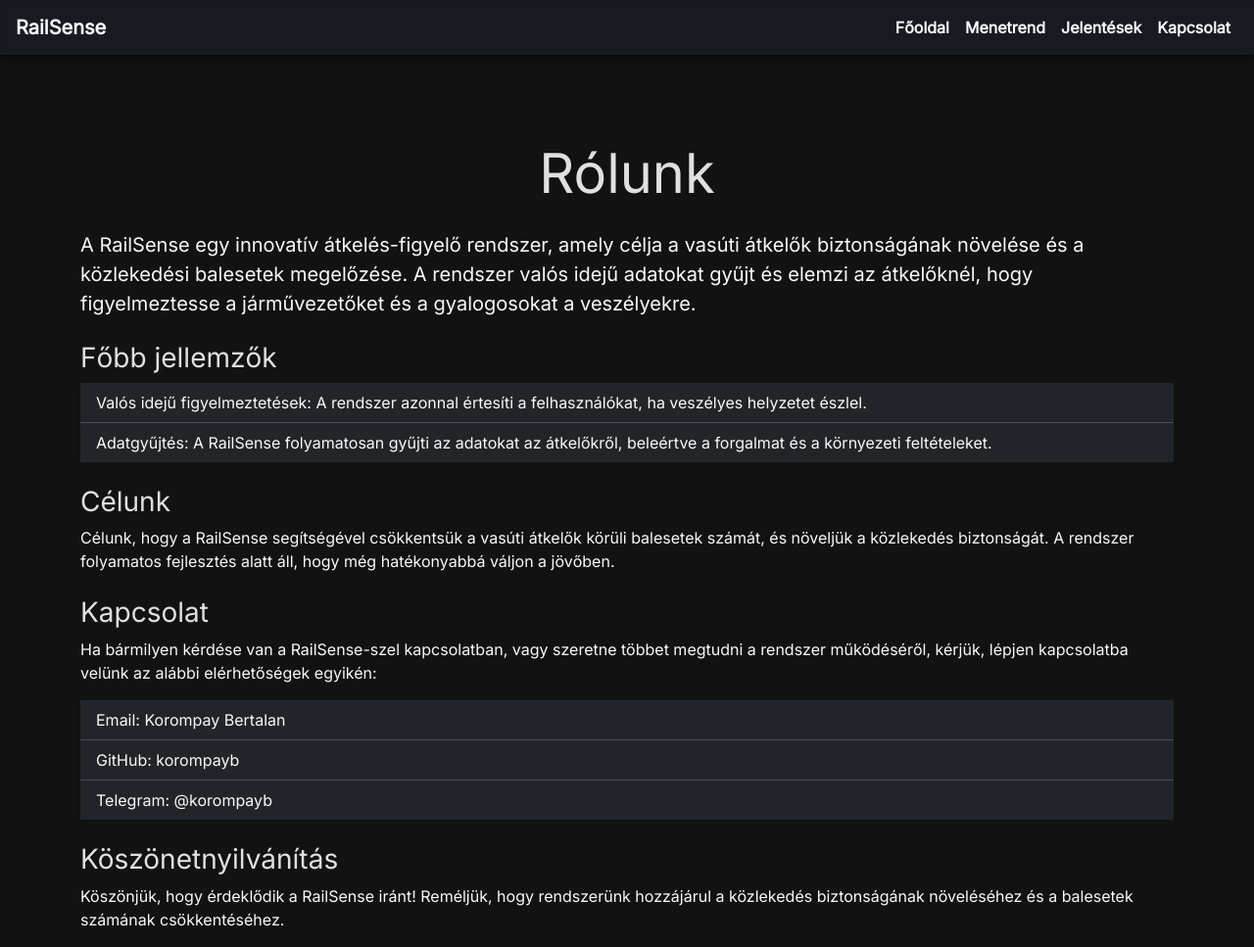
After one commit to korompayb/railsenseV2, a Flask app: page /about in a window 1280 px wide. The commit adds this page. Shown: the whole page at 98% size. Run offline with Flask 3, Linux system fonts and the light colour scheme.

Commit message:
fixed-error-handling

```diff
--- a/app.py
+++ b/app.py
@@ -77,83 +77,74 @@ def update_coordinates():
     print(lat, lon)
     return redirect('/')
 
+@app.route('/about')
+def about():
+    return render_template('about.html')
 
+@app.route('/connection_error')
+def connection_error():
+    return render_template('connection_error.html')
 
 @app.route('/')
 def fullscreen_map():
-    # Az URL, ahonnan le kell kérni a HTML tartalmat
-    # A railsense route hívása
-    railsense_html = index()  # A railsense() funkció helyi hívása
-    # A BeautifulSoup használata a HTML kinyeréséhez
+    # Get HTML content from railsense route
+    railsense_html = index()
     soup = BeautifulSoup(railsense_html, 'html.parser')
     card_div = soup.find('div', {'class': 'card', 'style': 'max-width: 30rem;'})
 
-    # Ellenőrzés, hogy megtaláltuk-e a kért divet
+    # Initialize variables with default "no train" values
+    description = "Nincs vonat a közelben"
+    headsign = "Szabad az átkelés "
+    arrival_time = "A közeljövőben nem várható vonat"
+    color = "#3FC555"  # Default green color
+    short_name = '<i class="fa-solid fa-check"></i>'
+    accordion_html = ""
+
+    # Only try to scrape if card_div exists
     if card_div:
-        # Extract only description, headsign and arrival time from first train
-        description = ""
-        headsign = ""
-        arrival_time = ""
-        color = ""
+        accordion_bodies = soup.find_all('div', class_='accordion-body')
 
-        # Get accordion body elements
-        accordion_bodies = soup.find_all('div', class_='accordion-body')
-        #to scrape the full div to view
         # Create accordion_html for each train's schedule
-        accordion_html = ''
-        for train in soup.find_all('div', class_='accordion-body'):
-            schedule_table = train.find('table', id='menetrend')
+        if accordion_bodies:
+            first_accordion = accordion_bodies[0]
+            schedule_table = first_accordion.find('table', id='menetrend')
             if schedule_table:
-                accordion_html += str(schedule_table)
+                accordion_html = str(schedule_table)
 
-        for train in soup.find_all('div', class_='card'):
-            description = train.find('p', class_='description').text.strip()
-            headsign = train.find('h4', class_='headsign').text.strip()
-            color = train.find('div', class_='viszonylatdoboz')['style'].split('background-color:#')[1].split()[0]
-            short_name = train.find('span', class_='shortname').text.strip() if train.find('span', class_='shortname') else ''
-            arrival_time_span = train.find('span', class_='arrival-time')
+        # Try to find first train data
+        train = soup.find('div', class_='card')
+        if train:
+            desc_elem = train.find('p', class_='description')
+            head_elem = train.find('h4', class_='headsign')
+            color_elem = train.find('div', class_='viszonylatdoboz')
+            short_name_elem = train.find('span', class_='shortname')
+            arrival_time_span = train.find('span', class_='erkezik')
+
+            if desc_elem:
+                description = desc_elem.text.strip()
+            if head_elem:
+                headsign = head_elem.text.strip()
+            if color_elem and 'style' in color_elem.attrs:
+                style = color_elem['style']
+                if 'background-color:#' in style:
+                    color = '#' + style.split('background-color:#')[1].split()[0]
+            if short_name_elem:
+                short_name = short_name_elem.text.strip()
+            if arrival_time_span:
+                arrival_time = arrival_time_span.text.strip()
 
 
-            if arrival_time_span:
-                arrival_time = arrival_time_span.text.strip()
-            break # Only get first train
-
-        card_html = f'''
-        <div class="card" style="max-width: 30rem;">
-            <div style="padding: 0px; overflow: hidden;" class="card-header">
-                <div style="float: left; padding: 13px;">
-                    <p id="description" class="card-title text-light description">{description}</p>
-                    <h3 id="headsign" class="card-subtitle headsign" style="margin-bottom: 0px; margin-top: 5px; color: #FC2F44">{headsign}</h3>
-                </div>
-                <div class="viszonylatdoboz d-flex justify-content-center align-items-center" style="float: right; padding: 10px; border-top-right-radius: 5px; background-color: #3FC555 !important; width: 90px; height: 85px;">
-                    <span class="shortname" style="font-weight: bolder;color: #3C3C3C;">{arrival_time}</span>
-                </div>
-            </div>
-        </div>
-        '''
-    else:
-        card_html = '''
-        <div class="card" style="max-width: 30rem;">
-            <div style="padding: 0px; overflow: hidden;" class="card-header">
-                <div style="float: left; padding: 13px;">
-                    <p id="description" class="card-title text-light description">Nincs vonatadat</p>
-                    <h3 id="headsign" class="card-subtitle headsign" style="margin-bottom: 0px; margin-top: 5px; color: #3FC555">Szabadon átkelhet</h3>
-                </div>
-                <div class="viszonylatdoboz d-flex justify-content-center align-items-center" style="float: right; padding: 10px; border-top-right-radius: 5px; background-color: #3FC555 !important; width: 90px; height: 85px;">
-                    <span class="shortname" style="font-weight: bolder;color: #3C3C3C;">✔️</span>
-                </div>
-            </div>
-        </div>
-        '''
-
-    # Sessionből további adatok
+    # Get session data
     lat = session.get('lat', 47.046356)
     lon = session.get('lon', 18.057539)
     address = session.get('address', "Balatonfűzfő")
     manifest_url = url_for('static', filename='manifest.json')
 
-    # Az adatokat a HTML sablonnak adjuk át
-    return render_template('fullscreen_map.html', lat=lat, lon=lon, address=address, manifest_url=manifest_url, card_html=card_html, headsign=headsign, description=description, arrival_time=arrival_time, color=color, short_name=short_name, accordion_html=accordion_html)
+    return render_template('fullscreen_map.html', lat=lat, lon=lon, address=address,
+                         manifest_url=manifest_url,
+                         headsign=headsign, description=description,
+                         arrival_time=arrival_time, color=color,
+                         short_name=short_name, accordion_html=accordion_html)
 
 
 @app.route('/railsense', methods=['GET', 'POST'])
--- /dev/null
+++ b/templates/about.html
@@ -0,0 +1,106 @@
+<!DOCTYPE html>
+<html lang="en" data-bs-theme="dark">
+
+<head>
+    <meta charset="UTF-8">
+    <meta name="viewport" content="width=device-width, initial-scale=1, viewport-fit=cover">
+    <title>Térkép | RailSense</title>
+    <link rel="stylesheet" href="https://unpkg.com/leaflet/dist/leaflet.css" />
+    <meta name="theme-color" content="#1e1e1e">
+    <link rel="manifest" href="{{ manifest_url }}" />
+    <link rel="icon" href="{{ url_for('static', filename='img/512x512.png') }}">
+    <link href="https://cdn.jsdelivr.net/npm/bootstrap@5.3.0/dist/css/bootstrap.min.css" rel="stylesheet">
+    <link href="https://cdnjs.cloudflare.com/ajax/libs/font-awesome/5.15.3/css/all.min.css" rel="stylesheet">
+    <link rel="stylesheet" href="https://cdnjs.cloudflare.com/ajax/libs/font-awesome/6.0.0/css/all.min.css">
+    <link href="https://cdn.jsdelivr.net/npm/bootstrap@5.3.3/dist/css/bootstrap.min.css" rel="stylesheet"
+        integrity="sha384-QWTKZyjpPEjISv5WaRU9OFeRpok6YctnYmDr5pNlyT2bRjXh0JMhjY6hW+ALEwIH" crossorigin="anonymous">
+    <style>
+    @import url('https://fonts.googleapis.com/css2?family=Inter&display=swap');
+
+
+
+    body,
+    html {
+      font-family: 'Inter', sans-serif;
+      background: #121212;
+      /* sötét mód háttér */
+      color: #e0e0e0;
+      /* világos szöveg */
+    }
+
+    /* Navbar fixálva fent */
+    nav.navbar {
+      position: fixed;
+      top: 0;
+      left: 0;
+      right: 0;
+      z-index: 1030;
+      background-color: #1f29376e;
+      /* áttetsző sötét */
+      backdrop-filter: saturate(180%) blur(5px);
+      box-shadow: 0 2px 8px rgb(0 0 0 / 0.7);
+    }
+
+  </style>
+</head>
+
+<body style="margin-bottom: 0px !important;">
+    <nav class="navbar navbar-expand-md navbar-dark">
+    <div class="container-fluid px-3">
+      <a class="navbar-brand fw-bold text-light" href="#">RailSense</a>
+      <button class="navbar-toggler" type="button" data-bs-toggle="collapse" data-bs-target="#navbarNav"
+        aria-controls="navbarNav" aria-expanded="false" aria-label="Menü megnyitása">
+        <span class="navbar-toggler-icon"></span>
+      </button>
+      <div class="collapse navbar-collapse" id="navbarNav">
+        <ul class="navbar-nav ms-auto fw-semibold">
+          <li class="nav-item">
+            <a class="nav-link text-light" href="/">Főoldal</a>
+          </li>
+          <li class="nav-item">
+            <a class="nav-link text-light" href="/railsense">Menetrend</a>
+          </li>
+          <li class="nav-item">
+            <a class="nav-link text-light" href="/connection_error">Jelentések</a>
+          </li>
+          <li class="nav-item">
+            <a class="nav-link text-light" href="/about">Kapcsolat</a>
+          </li>
+        </ul>
+      </div>
+    </div>
+  </nav>
+    <main class="py-5 mt-5"></main>
+         <div class="container">
+            <h1 class="text-center mb-4 display-4">Rólunk</h1>
+            <p class="text-light lead">A RailSense egy innovatív átkelés-figyelő rendszer, amely célja a vasúti átkelők biztonságának növelése és a közlekedési balesetek megelőzése. A rendszer valós idejű adatokat gyűjt és elemzi az átkelőknél, hogy figyelmeztesse a járművezetőket és a gyalogosokat a veszélyekre.</p>
+            <h2 class="mt-4 h3">Főbb jellemzők</h2>
+            <ul class="list-group list-group-flush shadow-sm">
+                <li class="list-group-item bg-dark text-light">Valós idejű figyelmeztetések: A rendszer azonnal értesíti a felhasználókat, ha veszélyes helyzetet észlel.</li>
+                <li class="list-group-item bg-dark text-light">Adatgyűjtés: A RailSense folyamatosan gyűjti az adatokat az átkelőkről, beleértve a forgalmat és a környezeti feltételeket.</li>
+            </ul>
+            <h2 class="mt-4 h3">Célunk</h2>
+            <p class="text-light">Célunk, hogy a RailSense segítségével csökkentsük a vasúti átkelők körüli balesetek számát, és növeljük a közlekedés biztonságát. A rendszer folyamatos fejlesztés alatt áll, hogy még hatékonyabbá váljon a jövőben.</p>
+            <h2 class="mt-4 h3">Kapcsolat</h2>
+            <p class="text-light">Ha bármilyen kérdése van a RailSense-szel kapcsolatban, vagy szeretne többet megtudni a rendszer működéséről, kérjük, lépjen kapcsolatba velünk az alábbi elérhetőségek egyikén:</p>
+            <ul class="list-group list-group-flush shadow-sm">
+                <li class="list-group-item bg-dark text-light">Email: <a href="mailto:kberci06@gmail.com" class="text-light text-decoration-none">Korompay Bertalan</a></li>
+                <li class="list-group-item bg-dark text-light">GitHub: <a href="https://github.com/korompayb/railsenseV2" class="text-light text-decoration-none">korompayb</a></li>
+                <li class="list-group-item bg-dark text-light">Telegram: <a href="https://t.me/korompayb" class="text-light text-decoration-none">@korompayb</a></li>
+            </ul>
+            <h2 class="mt-4 h3">Köszönetnyilvánítás</h2>
+            <p class="text-light">Köszönjük, hogy érdeklődik a RailSense iránt! Reméljük, hogy rendszerünk hozzájárul a közlekedés biztonságának növeléséhez és a balesetek számának csökkentéséhez.</p>
+        </div>
+    </main>
+        <!-- about Railsense -->
+        <script src="https://cdn.jsdelivr.net/npm/@popperjs/core@2.11.8/dist/umd/popper.min.js"
+     integrity="sha384-I7E8VVD/ismYTF4hNIPjVp/Zjvgyol6VFvRkX/vR+Vc4jQkC+hVqc2pM8ODewa9r"
+     crossorigin="anonymous"></script>
+ <script src="https://cdn.jsdelivr.net/npm/bootstrap@5.3.3/dist/js/bootstrap.bundle.min.js"
+     integrity="sha384-YvpcrYf0tY3lHB60NNkmXc5s9fDVZLESaAA55NDzOxhy9GkcIdslK1eN7N6jIeHz"
+     crossorigin="anonymous"></script>
+
+
+</body>
+
+</html>
```
Also changed, not shown: templates/connection_error.html (+31 -2 lines), templates/fullscreen_map.html (+49 -30 lines), templates/index.html (+38 -2 lines), templates/maps.html (+36 -1 lines), static/manifest.json.
